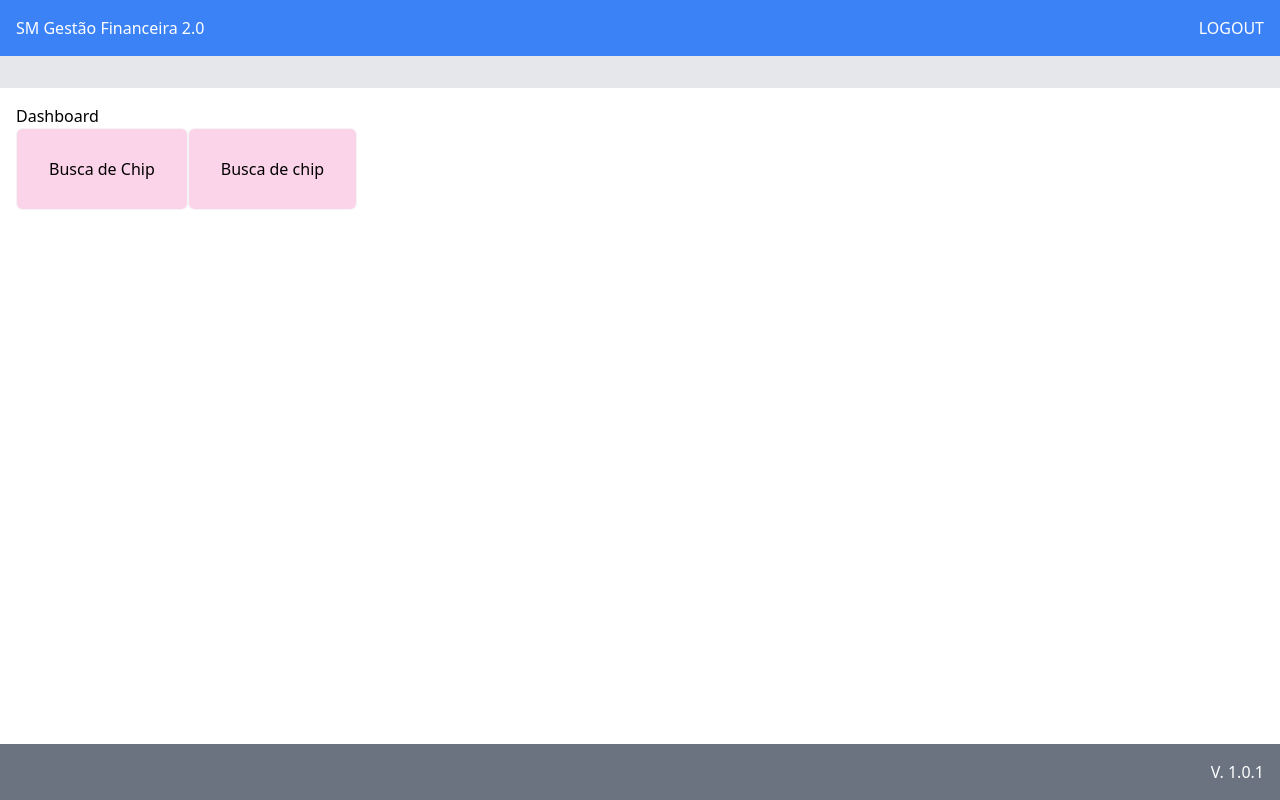
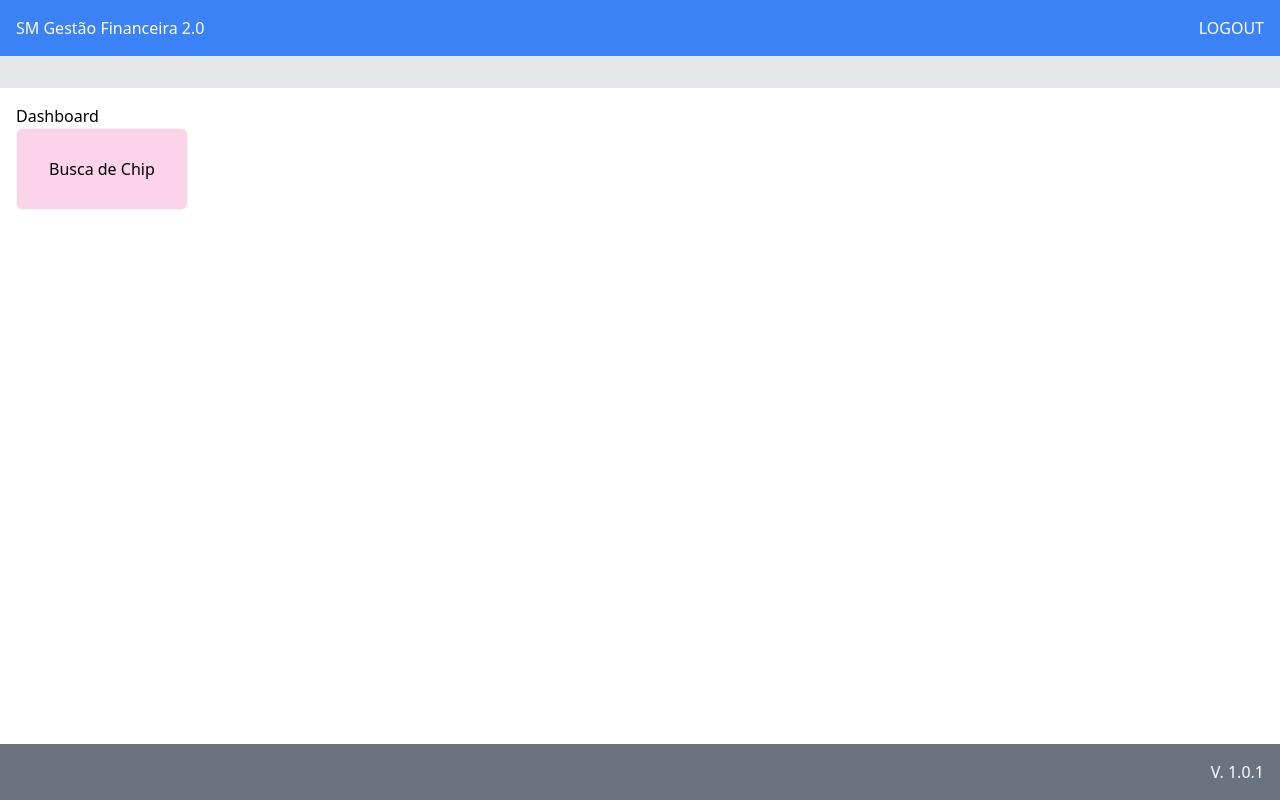
Before and after one commit to marcelleza8/SM-sistema-novo, a Vue app: page /admin/dashboad in a window 1280 px wide. Built offline with nearby package versions, Linux system fonts and the light colour scheme; no server answers; sample sign-in values are in the browser's storage.

Commit message:
Oculto link de chip

```diff
--- a/src/views/Dashboard.vue
+++ b/src/views/Dashboard.vue
@@ -8,9 +8,10 @@
         >Busca de Chip</RouterLink
       >
       <RouterLink
+        v-if="false"
         class="px-8 py-7 bg-pink-400 rounded-md bg-clip-padding backdrop-filter backdrop-blur-sm bg-opacity-30 border border-gray-100"
         :to="{ name: 'AdminChipListPage' }"
-        >Busca de chip</RouterLink
+        >Lista de Chip</RouterLink
       >
     </div>
   </DashboardLayout>
```
